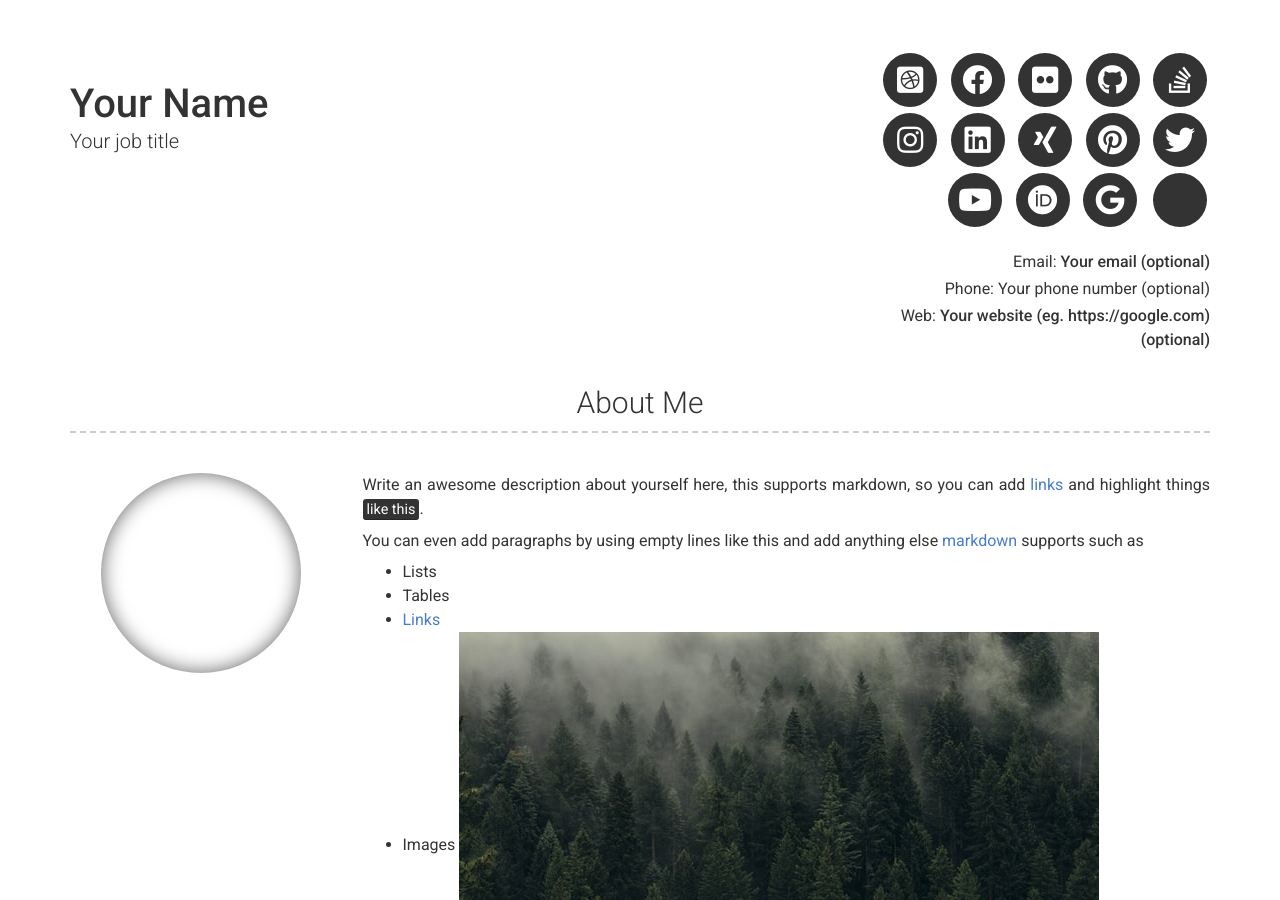
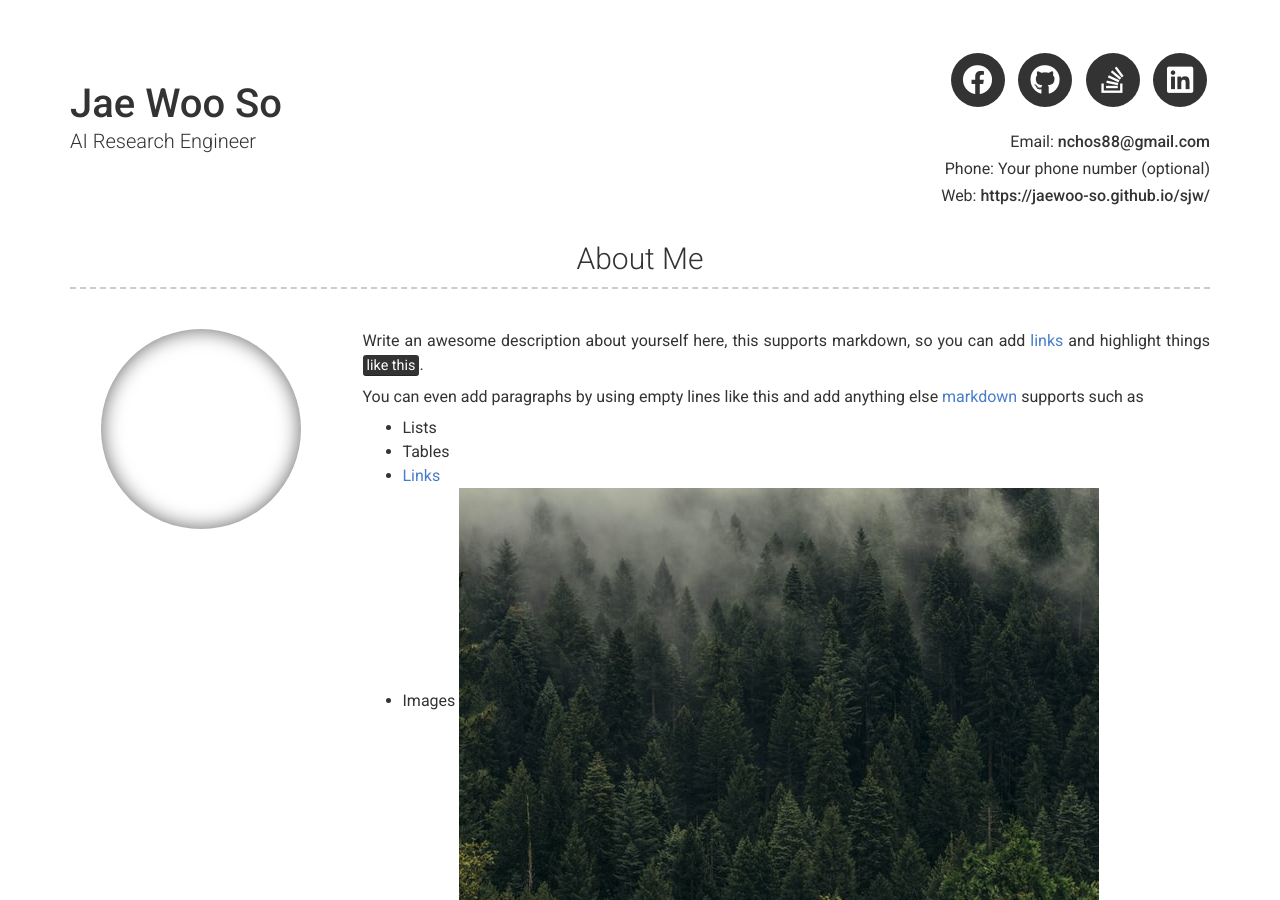
Before and after one commit to jaewoo-so/sjwcv, a Jekyll site: the page built from index.md, in a window 1280 px wide and 900 px high. Built offline with Jekyll 4.4.1, drawn with Linux system fonts in a browser that asks for light colours; nearby versions of some CDN libraries; some of the changed text lies outside the part shown.

Commit message:
Update _config.yml

```diff
--- a/_config.yml
+++ b/_config.yml
@@ -6,38 +6,38 @@ repository: Git repository where your resume will be hosted, only required if yo
 version: 2
 
 # Personal info
-name: Your Name
-title: Your job title
-email: Your email (optional)
+name: Jae Woo So
+title: AI Research Engineer
+email: nchos88@gmail.com
 # email_title: Email (Email title override)
 phone: Your phone number (optional)
 # phone_title: Phone (Phone title override)
-website: Your website (eg. https://google.com)(optional)
+website: https://jaewoo-so.github.io/sjw/
 # website_title: Web (Website title override)
 
 # Dark Mode (true/false/never)
 darkmode: false
 
 # Social links
-twitter_username: jekyllrb
+#twitter_username: jekyllrb
 github_username:  jekyll
 stackoverflow_username: "00000001"
-dribbble_username: jekyll
+#dribbble_username: jekyll
 facebook_username: jekyll
-flickr_username: jekyll
-instagram_username: jekyll
+#flickr_username: jekyll
+#instagram_username: jekyll
 linkedin_username: jekyll
-xing_username: jekyll
-pinterest_username: jekyll
-youtube_username: jekyll
-orcid_username: 0000-0000-0000-0000
-googlescholar_username: D847cGsAAAAJ
+#xing_username: jekyll
+#pinterest_username: jekyll
+#youtube_username: jekyll
+#orcid_username: 0000-0000-0000-0000
+#googlescholar_username: D847cGsAAAAJ
 
 # Additional icon links
-additional_links:
-- title: Link name
-  icon: Font Awesome brand icon name (eg. fab fa-twitter) (https://fontawesome.com/icons?d=gallery&s=brands&m=free)
-  url: Link url (eg. https://google.com)
+#additional_links:
+#- title: Link name
+#  icon: Font Awesome brand icon name (eg. fab fa-twitter) (https://#fontawesome.com/icons?d=gallery&s=brands&m=free)
+#  url: Link url (eg. https://google.com)
 # - title: another link
 #   icon: font awesome brand icon name (eg. fab fa-twitter) (https://fontawesome.com/icons?d=gallery&s=brands&m=free)
 #   url: Link url (eg. https://google.com)
```
